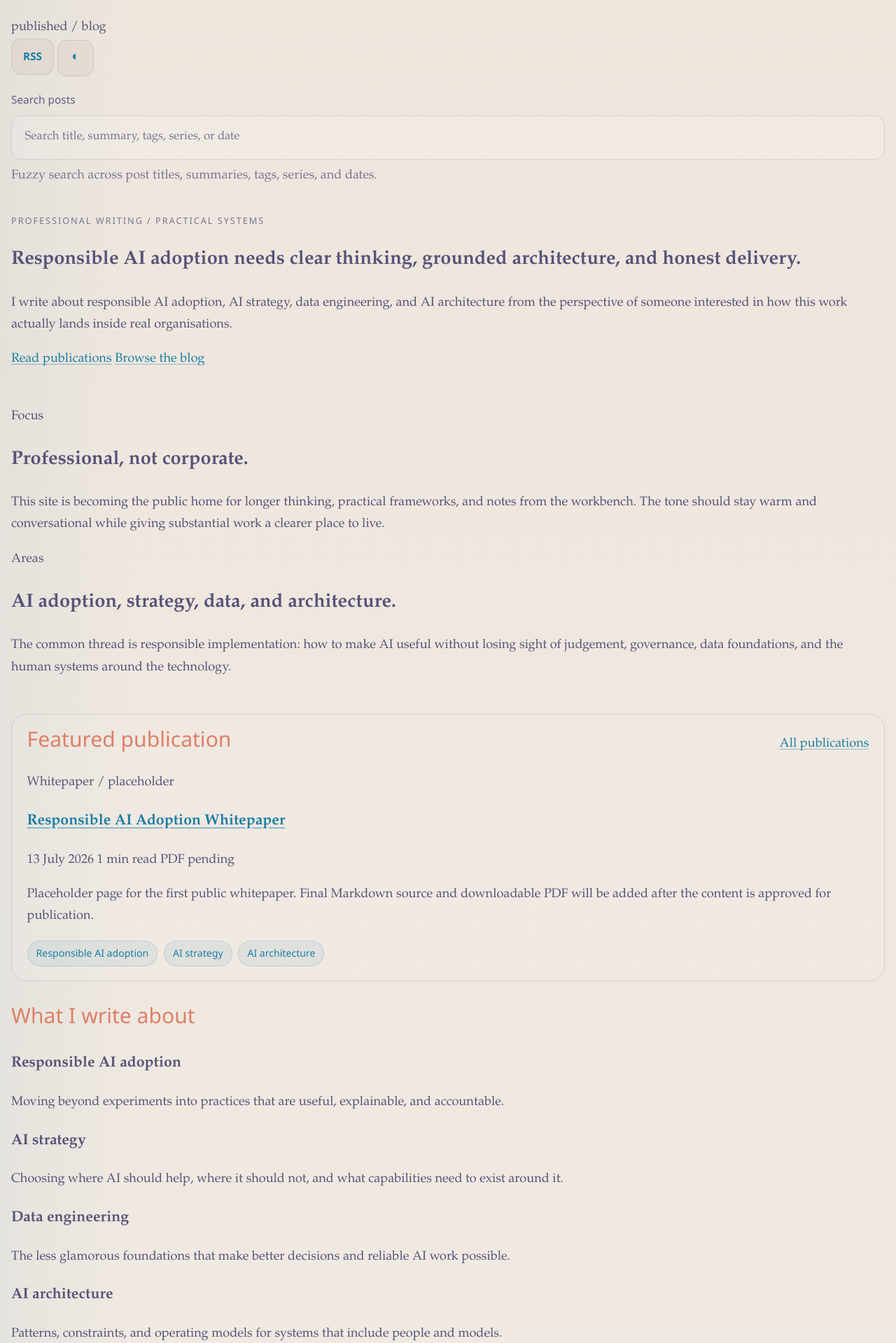
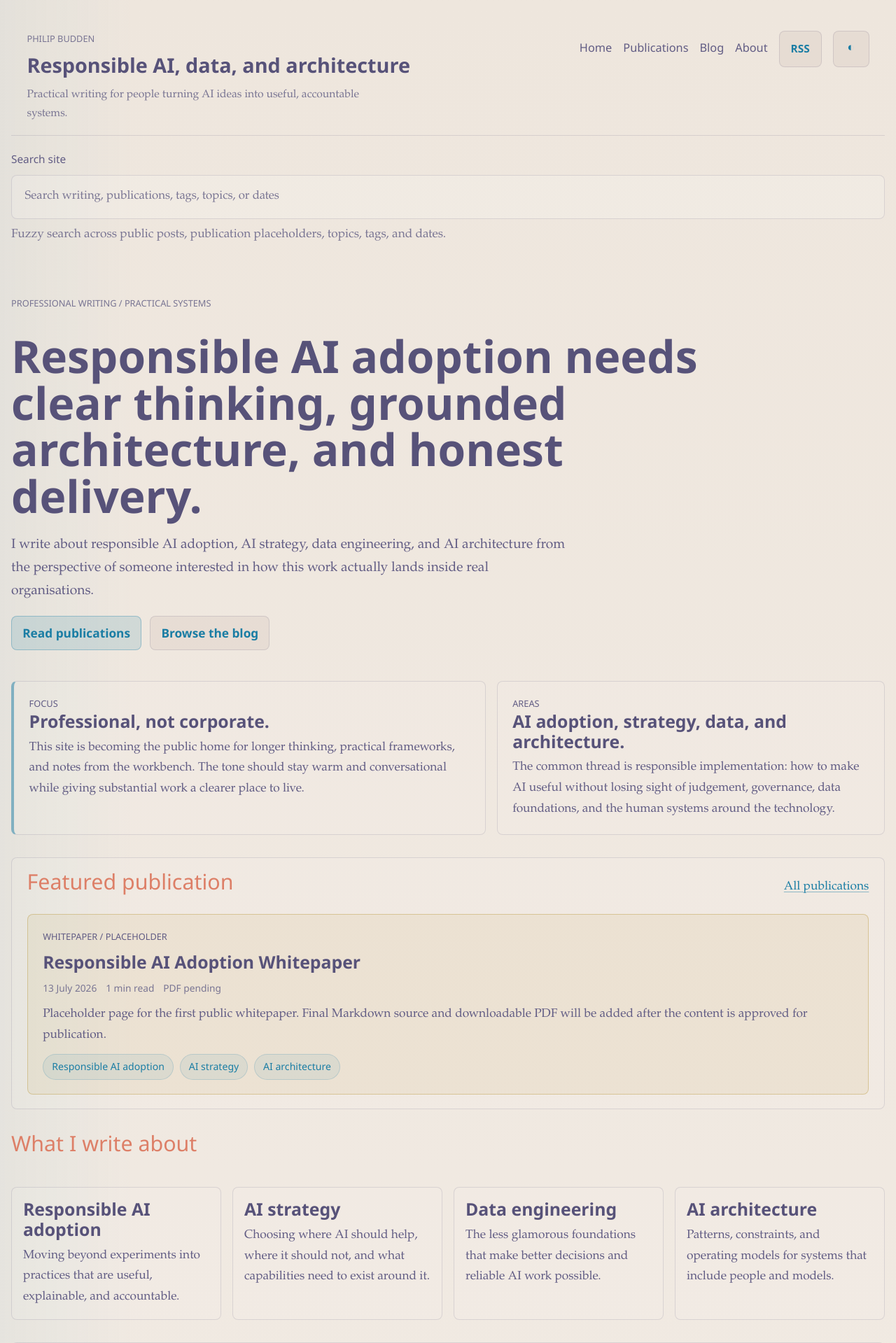
Before and after one commit to philbudden/blog, a Jekyll site: the page built from index.html, in a window 1280 px wide. Shown: the top 1919 px of the page at 70% size. Built offline with Jekyll 4.4.1, drawn with Linux system fonts in a browser that asks for light colours.

Commit message:
site: polish editorial presentation and discovery

```diff
--- a/_includes/head.html
+++ b/_includes/head.html
@@ -1,8 +1,24 @@
 <meta charset="utf-8">
 <meta name="viewport" content="width=device-width, initial-scale=1">
 <title>{% if page.title %}{{ page.title }} · {% endif %}{{ site.title }}</title>
-<meta name="description" content="{{ page.summary | default: page.excerpt | default: site.description | strip_html | strip_newlines | escape }}">
+{% assign page_description = page.summary | default: page.excerpt | default: site.description | strip_html | strip_newlines %}
+{% assign canonical_url = page.url | absolute_url %}
+{% if page.title and page.title != "Home" %}
+  {% assign meta_title = page.title %}
+{% else %}
+  {% assign meta_title = site.title %}
+{% endif %}
+<meta name="description" content="{{ page_description | escape }}">
 <meta name="color-scheme" content="light dark">
+<link rel="canonical" href="{{ canonical_url }}">
+<meta property="og:site_name" content="{{ site.title }}">
+<meta property="og:title" content="{{ meta_title | escape }}">
+<meta property="og:description" content="{{ page_description | escape }}">
+<meta property="og:type" content="{% if page.layout == 'article' or page.layout == 'publication' %}article{% else %}website{% endif %}">
+<meta property="og:url" content="{{ canonical_url }}">
+<meta name="twitter:card" content="summary">
+<meta name="twitter:title" content="{{ meta_title | escape }}">
+<meta name="twitter:description" content="{{ page_description | escape }}">
 <link rel="stylesheet" href="{{ '/assets/css/site.css' | relative_url }}">
 <link rel="alternate" type="application/rss+xml" title="{{ site.title }} RSS Feed" href="{{ '/feed.xml' | absolute_url }}">
 <script>
--- a/_includes/site-header.html
+++ b/_includes/site-header.html
@@ -1,25 +1,20 @@
 <header class="site-header">
-  <div class="note-toolbar">
-    <div class="note-toolbar__path">
-      {% if page.body_class == "page-home" %}
-        published / blog
-      {% elsif page.body_class == "page-tags" %}
-        published / tags
-      {% elsif page.body_class == "page-series-index" %}
-        published / series
-      {% elsif page.layout == "series" %}
-        series / {{ page.title | downcase }}
-      {% elsif page.layout == "article" %}
-        post / {{ page.title | downcase }}
-      {% else %}
-        published / {{ page.title | default: site.title | downcase }}
-      {% endif %}
+  <div class="site-header__inner">
+    <div class="site-header__brand-block">
+      <a class="site-brand" href="{{ '/' | relative_url }}">
+        <span class="site-brand__eyebrow">Philip Budden</span>
+        <span class="site-brand__title">Responsible AI, data, and architecture</span>
+      </a>
+      <p class="site-brand__context">Practical writing for people turning AI ideas into useful, accountable systems.</p>
     </div>
 
-    <div class="note-toolbar__actions">
-      {% unless page.body_class == "page-home" %}
-        <a class="header-chip" href="{{ '/' | relative_url }}">Home</a>
-      {% endunless %}
+    <div class="site-header__actions">
+      <nav class="site-nav" aria-label="Primary navigation">
+        <a href="{{ '/' | relative_url }}">Home</a>
+        <a href="{{ '/publications/' | relative_url }}">Publications</a>
+        <a href="{{ '/blog/' | relative_url }}">Blog</a>
+        <a href="{{ '/about/' | relative_url }}">About</a>
+      </nav>
       <a class="header-chip" href="{{ '/feed.xml' | relative_url }}">RSS</a>
       <button class="theme-toggle" type="button" data-theme-toggle aria-label="Toggle dark mode">
         <span aria-hidden="true">◐</span>
@@ -28,18 +23,18 @@
   </div>
 
   <form class="search-shell" id="search-posts" data-search-form>
-    <label class="search-shell__label" for="site-search">Search posts</label>
+    <label class="search-shell__label" for="site-search">Search site</label>
     <input
       class="search-shell__input"
       id="site-search"
       type="search"
       name="q"
-      placeholder="Search title, summary, tags, series, or date"
+      placeholder="Search writing, publications, tags, topics, or dates"
       autocomplete="off"
       data-search-input
       aria-describedby="site-search-help"
     >
-    <p class="search-shell__help" id="site-search-help">Fuzzy search across post titles, summaries, tags, series, and dates.</p>
+    <p class="search-shell__help" id="site-search-help">Fuzzy search across public posts, publication placeholders, topics, tags, and dates.</p>
     <div class="search-results" data-search-results hidden></div>
   </form>
 </header>
--- a/assets/css/site.css
+++ b/assets/css/site.css
@@ -4,8 +4,8 @@
   --font-ui: "Avenir Next", "Segoe UI", Inter, sans-serif;
   --font-mono: "SFMono-Regular", ui-monospace, "Cascadia Code", Menlo, Consolas, monospace;
   --radius-chip: 999px;
-  --radius-card: 16px;
-  --radius-panel: 22px;
+  --radius-card: 8px;
+  --radius-panel: 8px;
   --border-soft: 1px;
   --border-strong: 2px;
   --content-width: 88rem;
@@ -71,7 +71,7 @@ body {
   margin: 0;
   min-height: 100vh;
   font-family: var(--font-body);
-  font-size: clamp(1rem, 0.96rem + 0.22vw, 1.14rem);
+  font-size: 1.08rem;
   line-height: 1.72;
   color: var(--color-text);
   background:
@@ -157,7 +157,7 @@ img {
 .series-nav__label {
   font-family: var(--font-ui);
   font-size: 0.8rem;
-  letter-spacing: 0.15em;
+  letter-spacing: 0;
   text-transform: uppercase;
   color: var(--color-text-faint);
 }
@@ -165,9 +165,9 @@ img {
 .site-brand__title {
   color: var(--color-text);
   font-family: var(--font-ui);
-  font-size: clamp(1.5rem, 1.3rem + 0.5vw, 2rem);
+  font-size: 1.8rem;
   font-weight: 800;
-  letter-spacing: -0.03em;
+  letter-spacing: 0;
 }
 
 .site-brand__context {
@@ -207,7 +207,7 @@ img {
 .theme-toggle,
 .search-shell__input,
 .post-modal__close {
-  border-radius: 0.9rem;
+  border-radius: var(--radius-card);
 }
 
 .header-chip {
@@ -217,7 +217,7 @@ img {
   min-height: 3.25rem;
   padding: 0.7rem 1rem;
   border: 1px solid var(--color-border);
-  border-radius: 0.9rem;
+  border-radius: var(--radius-card);
   background: var(--color-surface);
   color: var(--color-accent);
   font-family: var(--font-ui);
@@ -291,7 +291,7 @@ img {
 
 .search-result {
   padding: 0.95rem 1rem;
-  border-radius: 1rem;
+  border-radius: var(--radius-card);
   background: var(--color-surface);
   border: 1px solid var(--color-border);
 }
@@ -330,22 +330,124 @@ img {
 }
 
 .page-heading h1,
-.article-hero h1 {
+.article-hero h1,
+.home-hero h1 {
   margin: 0;
   color: var(--color-text);
   font-family: var(--font-ui);
-  font-size: clamp(2.8rem, 2rem + 3vw, 4.9rem);
-  line-height: 1.02;
+  font-size: 4rem;
+  line-height: 1.04;
   font-weight: 900;
-  letter-spacing: -0.06em;
+  letter-spacing: 0;
 }
 
 .page-heading__summary,
-.article-hero__summary {
+.article-hero__summary,
+.home-hero__summary {
   max-width: 42rem;
   margin: 1rem 0 0;
   color: var(--color-text-soft);
-  font-size: clamp(1.06rem, 1rem + 0.3vw, 1.28rem);
+  font-size: 1.2rem;
+}
+
+.home-hero {
+  display: grid;
+  gap: 1.2rem;
+  padding: 2.2rem 0 0.75rem;
+}
+
+.home-hero h1 {
+  max-width: 62rem;
+}
+
+.home-hero__summary {
+  max-width: 50rem;
+  margin: 0;
+}
+
+.home-hero__actions,
+.home-about {
+  display: flex;
+  flex-wrap: wrap;
+  align-items: center;
+  gap: 0.75rem;
+}
+
+.button-link {
+  display: inline-flex;
+  align-items: center;
+  justify-content: center;
+  min-height: 2.8rem;
+  padding: 0.55rem 0.95rem;
+  border: 1px solid var(--color-border);
+  border-radius: var(--radius-card);
+  background: var(--color-surface);
+  color: var(--color-accent);
+  font-family: var(--font-ui);
+  font-weight: 700;
+  text-decoration: none;
+}
+
+.button-link--primary,
+.button-link:hover,
+.button-link:focus-visible {
+  background: rgba(26, 125, 164, 0.14);
+  border-color: rgba(26, 125, 164, 0.32);
+}
+
+.home-grid {
+  display: grid;
+  grid-template-columns: minmax(0, 1.1fr) minmax(0, 0.9fr);
+  gap: 1rem;
+}
+
+.feature-card,
+.home-about,
+.publication-model,
+.topic-grid article,
+.publication-card {
+  background: rgba(255, 255, 255, 0.08);
+  border: 1px solid var(--color-border);
+  border-radius: var(--radius-panel);
+}
+
+.feature-card,
+.publication-card {
+  padding: 1.25rem 1.35rem;
+}
+
+.feature-card--accent {
+  border-left: 4px solid rgba(26, 125, 164, 0.5);
+}
+
+.feature-card__eyebrow,
+.publication-card__eyebrow {
+  margin: 0 0 0.35rem;
+  color: var(--color-text-faint);
+  font-family: var(--font-ui);
+  font-size: 0.8rem;
+  text-transform: uppercase;
+}
+
+.feature-card h2,
+.home-about h2,
+.publication-card h3,
+.topic-grid h3 {
+  margin: 0 0 0.55rem;
+  color: var(--color-text);
+  font-family: var(--font-ui);
+  font-size: 1.55rem;
+  line-height: 1.16;
+  letter-spacing: 0;
+}
+
+.feature-card p,
+.home-about p,
+.publication-card p,
+.publication-model p,
+.topic-grid p {
+  margin: 0;
+  color: var(--color-text-soft);
 }
 
 .browse-panel {
@@ -369,11 +471,12 @@ img {
 .section-heading h2,
 .tag-group h2,
 .series-listing h2,
-.article-prose h2 {
+.article-prose h2,
+.publication-model h2 {
   margin: 0 0 0.85rem;
   color: var(--color-peach);
   font-family: var(--font-ui);
-  font-size: clamp(1.6rem, 1.4rem + 0.6vw, 2.15rem);
+  font-size: 1.9rem;
   font-weight: 300;
   line-height: 1.1;
 }
@@ -434,7 +537,7 @@ img {
 
 .post-card {
   border-left: 4px solid rgba(26, 125, 164, 0.45);
-  border-radius: 0 1rem 1rem 0;
+  border-radius: 0 var(--radius-card) var(--radius-card) 0;
   background: var(--color-surface);
   border-top: 1px solid var(--color-border);
   border-right: 1px solid var(--color-border);
@@ -464,10 +567,10 @@ img {
   margin: 0.45rem 0 0.35rem;
   color: var(--color-text);
   font-family: var(--font-ui);
-  font-size: clamp(1.5rem, 1.25rem + 0.8vw, 2.2rem);
+  font-size: 1.85rem;
   line-height: 1.08;
   font-weight: 750;
-  letter-spacing: -0.04em;
+  letter-spacing: 0;
 }
 
 .post-card__summary {
@@ -514,12 +617,12 @@ img {
 .article-prose h5,
 .article-prose h6 {
   font-family: var(--font-ui);
-  letter-spacing: -0.03em;
+  letter-spacing: 0;
 }
 
 .article-prose h1 {
   color: var(--color-text);
-  font-size: clamp(2.2rem, 1.8rem + 1.5vw, 3.2rem);
+  font-size: 2.8rem;
   line-height: 1.08;
   font-weight: 900;
 }
@@ -559,14 +662,14 @@ img {
 .article-prose code {
   background: var(--color-code);
   padding: 0.15rem 0.35rem;
-  border-radius: 0.35rem;
+  border-radius: 6px;
 }
 
 .article-prose pre {
   overflow-x: auto;
   padding: 1rem 1.1rem;
   border: 1px solid var(--color-border);
-  border-radius: 1rem;
+  border-radius: var(--radius-card);
   background: var(--color-code);
 }
 
@@ -599,7 +702,7 @@ img {
 .callout {
   max-width: var(--reading-width);
   margin: 1.5rem 0;
-  border-radius: 1rem;
+  border-radius: var(--radius-card);
   border: 1px solid rgba(26, 125, 164, 0.22);
   background: rgba(26, 125, 164, 0.08);
   overflow: hidden;
@@ -661,6 +764,136 @@ img {
   max-width: var(--reading-width);
 }
 
+.publication-list {
+  display: grid;
+  gap: 1rem;
+}
+
+.series-grid {
+  display: grid;
+  grid-template-columns: repeat(3, minmax(0, 1fr));
+  gap: 1rem;
+}
+
+.series-card {
+  background: rgba(255, 255, 255, 0.08);
+  border: 1px solid var(--color-border);
+  border-radius: var(--radius-panel);
+}
+
+.series-card a {
+  display: grid;
+  gap: 0.5rem;
+  min-height: 100%;
+  padding: 1.1rem;
+  color: inherit;
+  text-decoration: none;
+}
+
+.series-card h2 {
+  margin: 0;
+  color: var(--color-text);
+  font-family: var(--font-ui);
+  font-size: 1.45rem;
+  line-height: 1.16;
+}
+
+.series-card p {
+  margin: 0;
+  color: var(--color-text-soft);
+}
+
+.series-card__eyebrow,
+.series-card__meta {
+  color: var(--color-text-faint);
+  font-family: var(--font-ui);
+  font-size: 0.82rem;
+}
+
+.series-card__eyebrow {
+  text-transform: uppercase;
+}
+
+.series-card__meta {
+  display: flex;
+  flex-wrap: wrap;
+  gap: 0.8rem;
+}
+
+.publication-card {
+  display: grid;
+  gap: 0.7rem;
+}
+
+.publication-card h3 {
+  margin-bottom: 0;
+}
+
+.publication-card h3 a {
+  color: inherit;
+  text-decoration: none;
+}
+
+.publication-card__meta {
+  display: flex;
+  flex-wrap: wrap;
+  gap: 0.8rem;
+  color: var(--color-text-faint);
+  font-family: var(--font-ui);
+  font-size: 0.86rem;
+}
+
+.publication-card--placeholder,
+.placeholder-note {
+  border-color: rgba(176, 139, 34, 0.34);
+  background: rgba(176, 139, 34, 0.08);
+}
+
+.publication-model {
+  display: grid;
+  grid-template-columns: minmax(0, 1fr) minmax(16rem, 0.55fr);
+  gap: 1rem;
+  padding: 1.25rem 1.35rem;
+}
+
+.publication-model__note {
+  border-left: 3px solid rgba(26, 125, 164, 0.42);
+  padding-left: 1rem;
+}
+
+.home-topics {
+  display: grid;
+  gap: 1rem;
+}
+
+.topic-grid {
+  display: grid;
+  grid-template-columns: repeat(4, minmax(0, 1fr));
+  gap: 1rem;
+}
+
+.topic-grid article {
+  padding: 1rem;
+}
+
+.home-about {
+  justify-content: space-between;
+  padding: 1.25rem 1.35rem;
+}
+
+.home-about > div {
+  max-width: 48rem;
+}
+
+.placeholder-note {
+  max-width: var(--reading-width);
+  margin: 1.25rem 0 0;
+  padding: 0.9rem 1rem;
+  border: 1px solid rgba(176, 139, 34, 0.34);
+  border-radius: var(--radius-card);
+  color: var(--color-text-soft);
+}
+
 .tag-groups {
   display: grid;
   gap: 1rem;
@@ -697,7 +930,7 @@ img {
   max-height: calc(100vh - 2rem);
   margin: 1rem auto;
   overflow: auto;
-  border-radius: 1.5rem;
+  border-radius: var(--radius-card);
   background: var(--color-base);
   border: 1px solid var(--color-border-strong);
   box-shadow: 0 30px 80px var(--color-shadow);
@@ -738,6 +971,8 @@ img {
 .tag-chip--button:focus,
 .post-card__link:focus,
 .series-chip:focus,
+.button-link:focus,
+.publication-card a:focus,
 .post-modal__close:focus {
   outline: 2px solid var(--color-accent);
   outline-offset: 2px;
@@ -751,6 +986,12 @@ img {
 }
 
 @media (max-width: 860px) {
+  .page-heading h1,
+  .article-hero h1,
+  .home-hero h1 {
+    font-size: 3rem;
+  }
+
   .site-header__inner {
     flex-direction: column;
     align-items: stretch;
@@ -764,9 +1005,11 @@ img {
     grid-template-columns: 1fr;
   }
 
-  .page-heading h1,
-  .article-hero h1 {
-    font-size: clamp(2.5rem, 1.8rem + 7vw, 4rem);
+  .home-grid,
+  .publication-model,
+  .series-grid,
+  .topic-grid {
+    grid-template-columns: 1fr;
   }
 }
 
@@ -794,9 +1037,13 @@ img {
   .listing-section,
   .series-listing,
   .article-page,
-  .tag-group {
+  .tag-group,
+  .feature-card,
+  .home-about,
+  .publication-model,
+  .publication-card {
     padding: 1rem;
-    border-radius: 1.1rem;
+    border-radius: var(--radius-card);
   }
 
   .post-card__link,
--- a/assets/js/site.js
+++ b/assets/js/site.js
@@ -72,10 +72,10 @@
       .then(function (response) { return response.json(); })
       .then(function (documents) {
         var miniSearch = new MiniSearch({
-          fields: ["title", "summary", "tags", "series", "date", "display_date"],
-          storeFields: ["title", "url", "summary", "tags", "series", "display_date", "reading_time"],
+          fields: ["title", "summary", "type", "tags", "topics", "series", "date", "display_date"],
+          storeFields: ["title", "url", "summary", "type", "tags", "topics", "series", "display_date", "reading_time"],
           searchOptions: {
-            boost: { title: 6, summary: 4, tags: 3, series: 2, date: 1 },
+            boost: { title: 6, summary: 4, tags: 3, topics: 3, series: 2, type: 2, date: 1 },
             prefix: true,
             fuzzy: 0.2
           }
@@ -96,13 +96,13 @@
           searchResults.hidden = false;
 
           if (!results.length) {
-            searchResults.innerHTML = "<p>No matching posts found.</p>";
+            searchResults.innerHTML = "<p>No matching public content found.</p>";
             return;
           }
 
           searchResults.innerHTML = '<div class="search-results__list">' + results.map(function (result) {
-            var tags = (result.tags || []).map(function (tag) {
-              return '<span class="tag-chip">' + escapeHtml(tag) + "</span>";
+            var tags = (result.tags || []).concat(result.topics || []).map(function (label) {
+              return '<span class="tag-chip">' + escapeHtml(label) + "</span>";
             }).join("");
             return (
               '<article class="search-result">' +
@@ -110,6 +110,7 @@
                   '<h2>' + escapeHtml(result.title) + '</h2>' +
                 '</a>' +
                 '<div class="search-result__meta">' +
+                  '<span>' + escapeHtml(result.type || "Post") + "</span>" +
                   '<span>' + escapeHtml(result.display_date || "") + "</span>" +
                   '<span>' + escapeHtml(String(result.reading_time || "")) + ' min read</span>' +
                   (result.series ? '<span>' + escapeHtml(result.series) + "</span>" : "") +
```
Also changed, not shown: search.json (+26 -1 lines), README.md.
